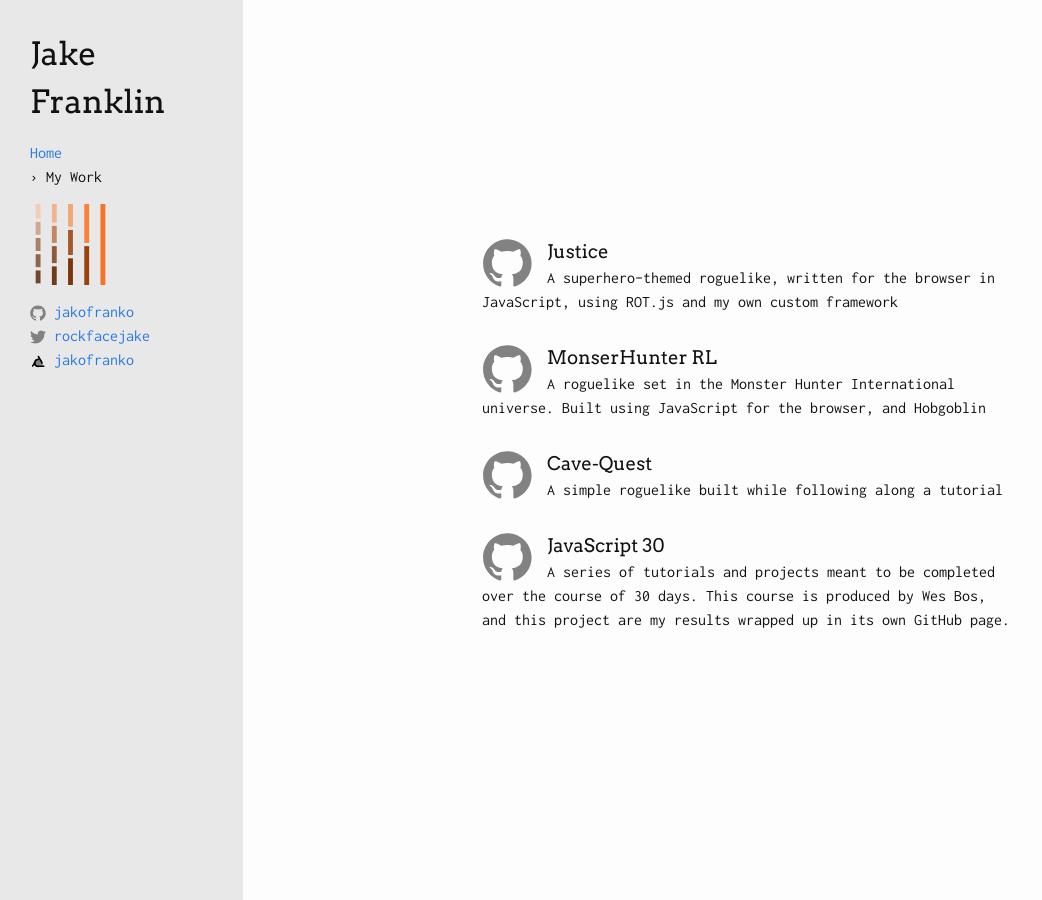
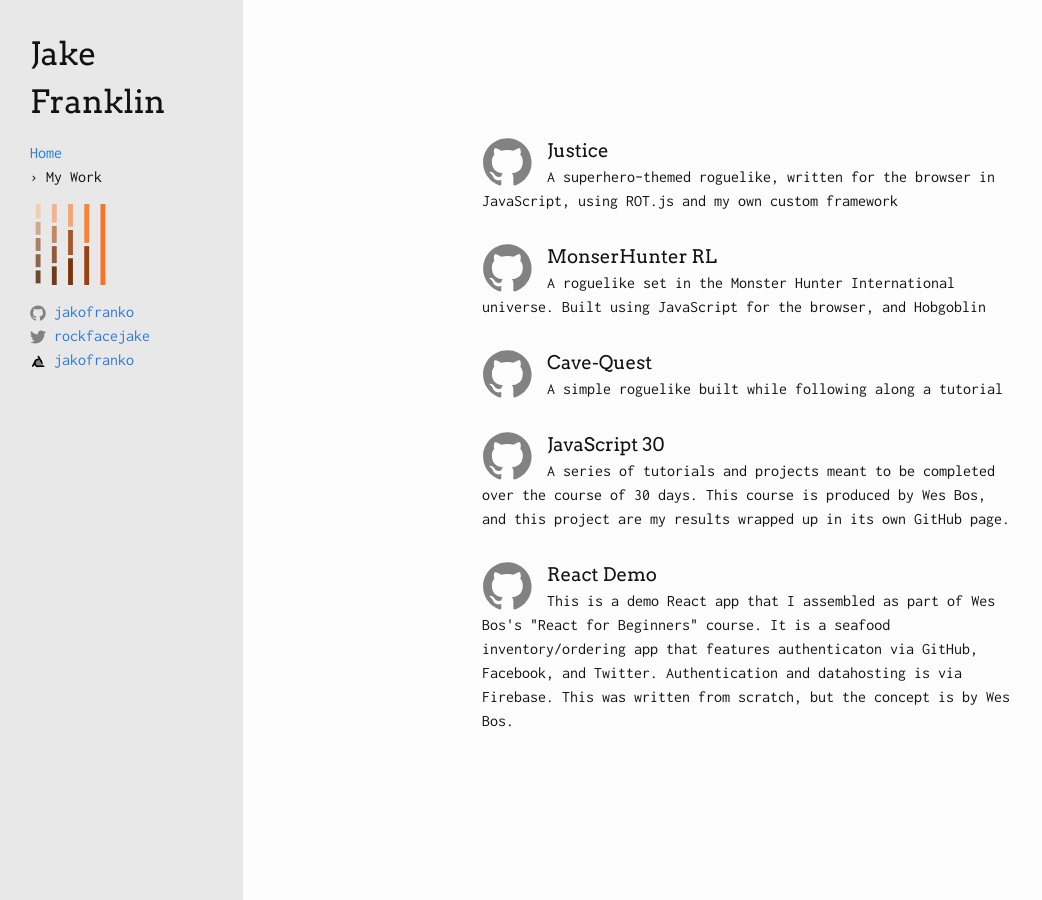
Before and after one commit to jakofranko/jakofranko.github.io, a Jekyll site: the page built from work.html, in a window 1280 px wide. Shown: the whole page, without its empty margins (0-1042 px from the left). Built offline with Jekyll 4.4.1, drawn with Linux system fonts in a browser that asks for light colours.

Commit message:
Added react demo to projects

```diff
--- a/_data/projects.yaml
+++ b/_data/projects.yaml
@@ -18,6 +18,11 @@
   path: /JavaScript30
   tags: [JavaScript, front-end, CSS, CSS3, ES6]
 
+- name: React Demo
+  description: This is a demo React app that I assembled as part of <a href="https://reactforbeginners.com/">Wes Bos's "React for Beginners" course</a>. It is a seafood inventory/ordering app that features authenticaton via GitHub, Facebook, and Twitter. Authentication and datahosting is via Firebase. This was written from scratch, but the concept is by Wes Bos.
+  path: /react-demo
+  tags: [JavaScript, React, ES6, Babel, Firebase, front-end]
+
 # TODO: Create GH pages for these projects
 # - name: Hobgoblin
 #   description: My JavaScript framework for building roguelike games in the browser. Uses ROT.js.
```
